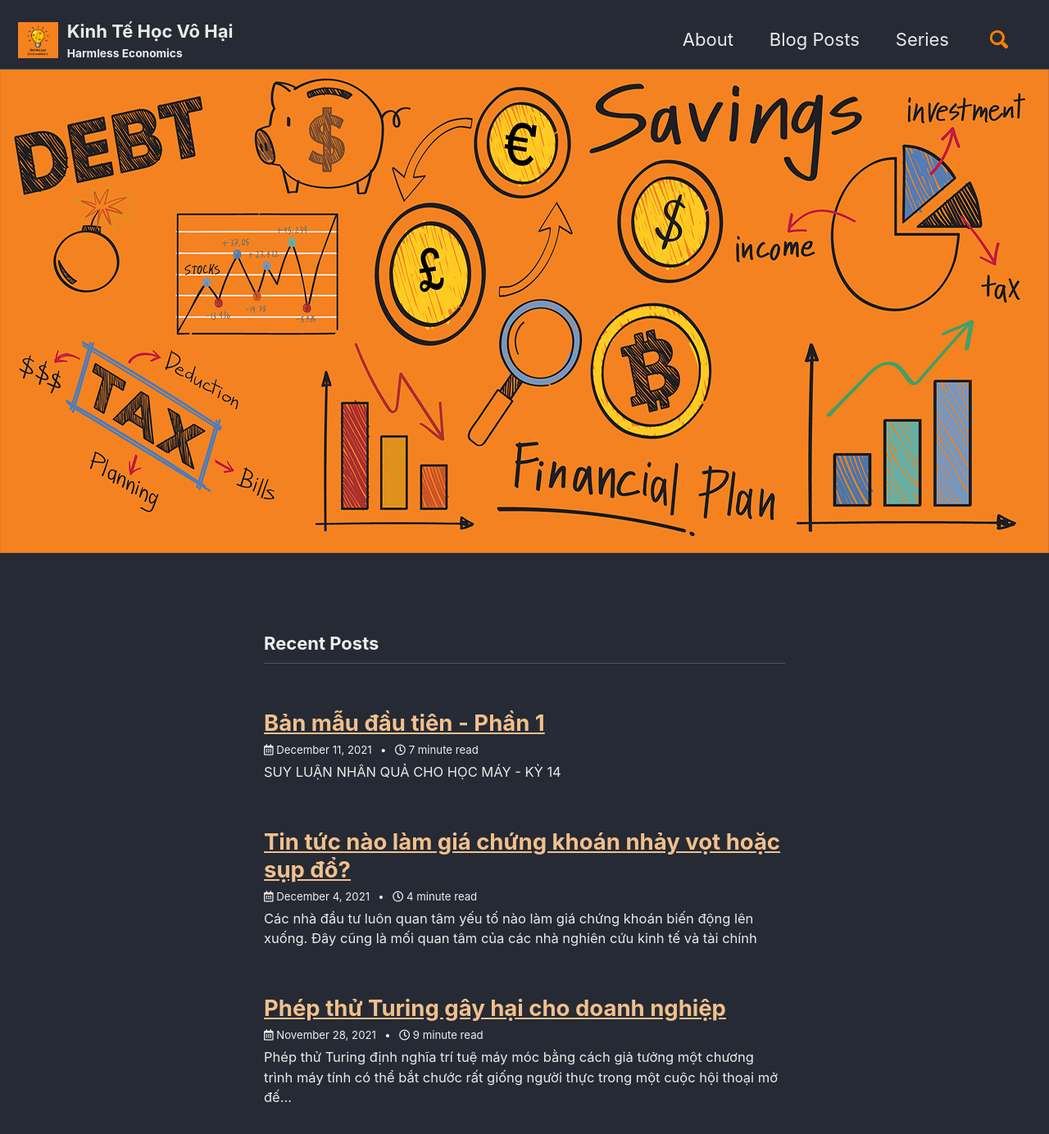
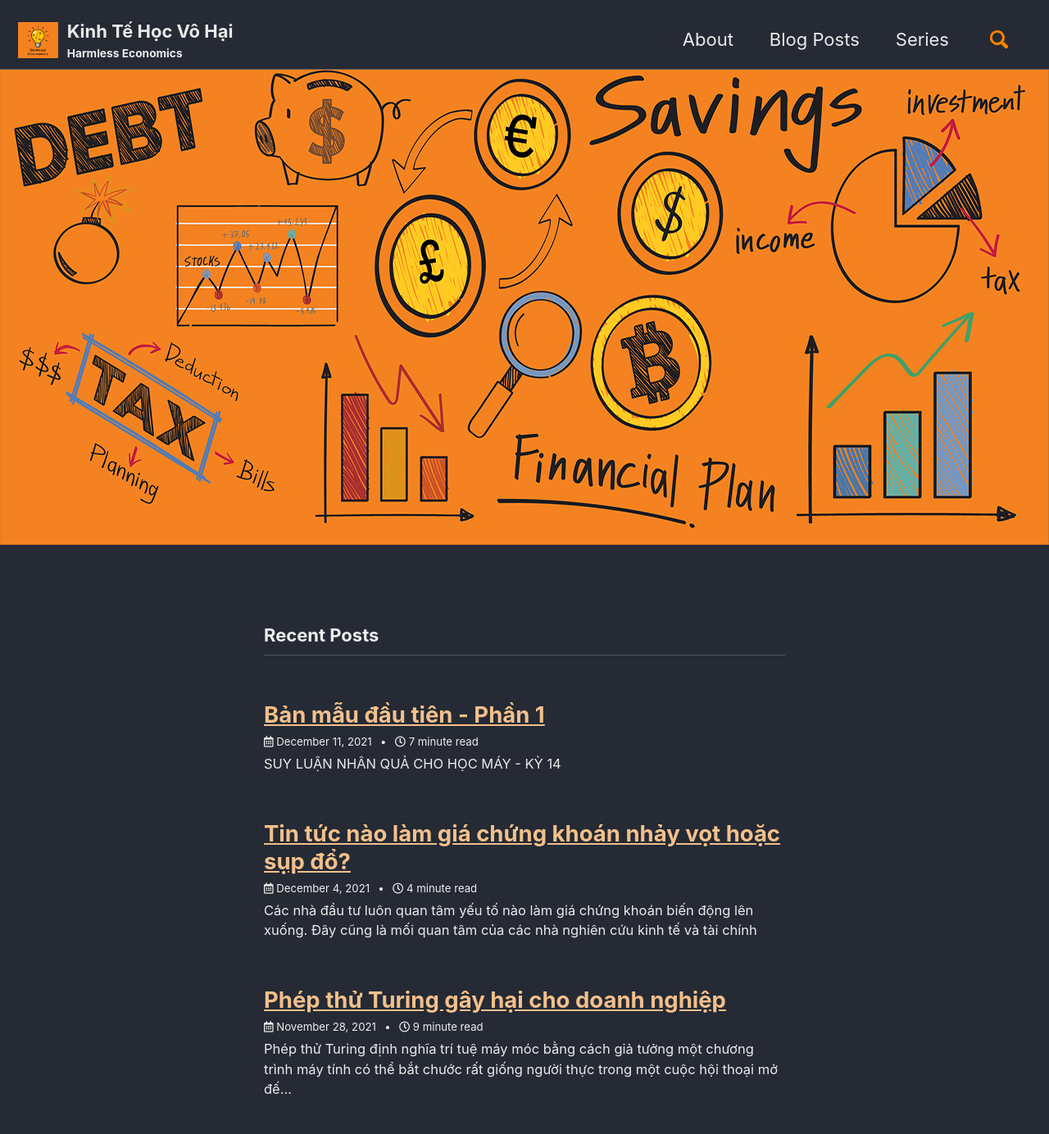
Before and after one commit to kinhtehocvohai/kinhtehocvohai.github.io, a Jekyll site: the page built from index.html, in a window 1280 px wide and 1400 px high. Shown: the top 1384 px of the window at 82% size. Built offline with Jekyll 4.4.1, drawn with Linux system fonts in a browser that asks for light colours; cached includes are drawn as plain includes; the list of posts is cut into pages by our own code.

Commit message:
Update _base.scss

```diff
--- a/_sass/minimal-mistakes/_base.scss
+++ b/_sass/minimal-mistakes/_base.scss
@@ -10,7 +10,8 @@ html {
 
 body {
   margin: 0;
-  padding: $masthead-height 0 0;
+  padding: 65px 0 0; //<-- set page body's top padding to 65
+                     //and set 0 padding for left and right sides
   color: $text-color;
   font-family: $global-font-family;
   line-height: 1.5;
```
